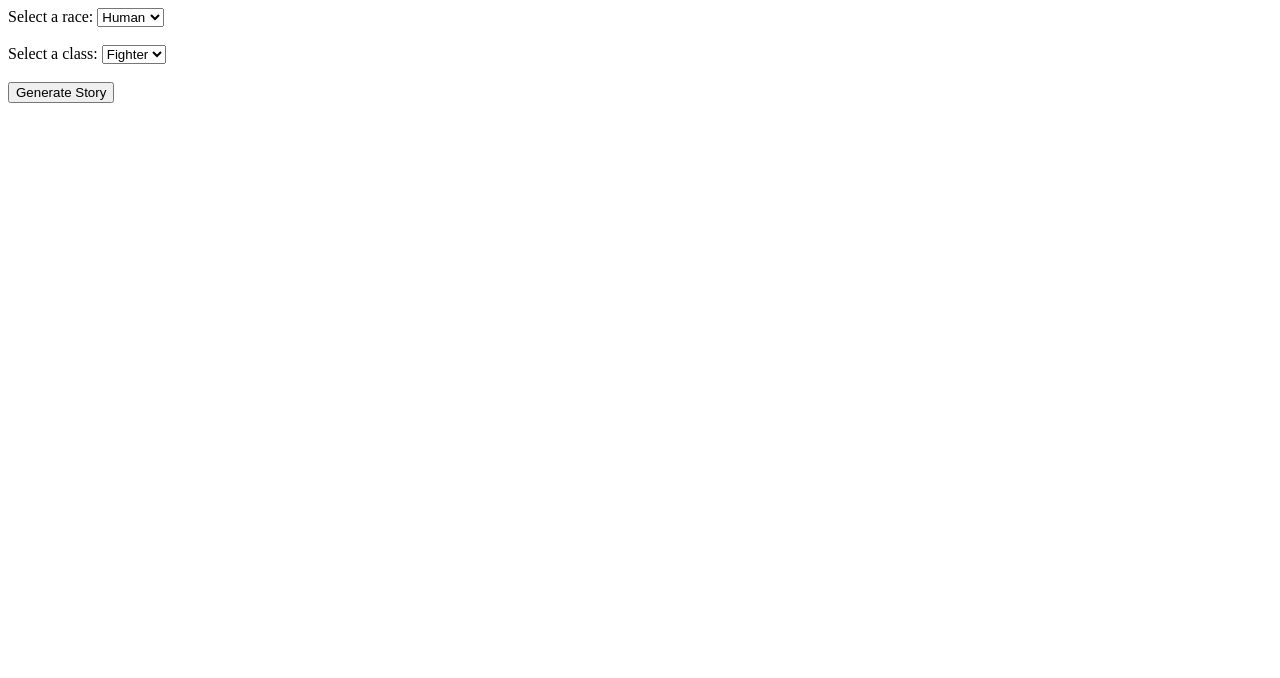
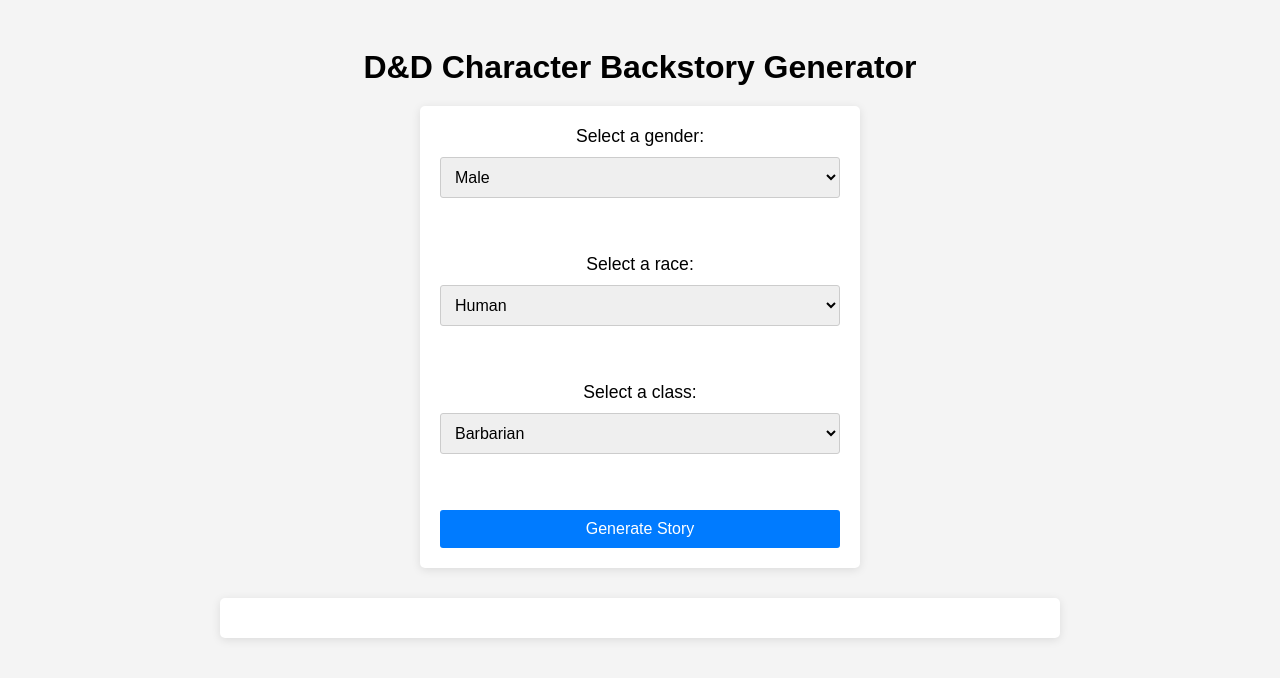
Before and after one commit to notstereomike/storygen, a website: page index.html in a window 1280 px wide. Drawn offline with Linux system fonts and the light colour scheme.

Commit message:
Added css and 300 word limit

```diff
--- a/index.html
+++ b/index.html
@@ -2,23 +2,113 @@
 <html>
   <head>
     <title>Story Generator</title>
+    <style>
+      body {
+        font-family: Arial, sans-serif;
+        background-color: #f4f4f4;
+        padding: 20px;
+      }
+
+      h1 {
+        text-align: center;
+        margin-bottom: 20px;
+      }
+
+      form {
+        display: flex;
+        flex-direction: column;
+        align-items: center;
+        background-color: #fff;
+        padding: 20px;
+        border-radius: 5px;
+        box-shadow: 0 2px 10px rgba(0, 0, 0, 0.1);
+        max-width: 400px;
+        margin: 0 auto;
+      }
+
+      label {
+        font-size: 1.1em;
+        margin-bottom: 10px;
+      }
+
+      select {
+        width: 100%;
+        padding: 10px;
+        font-size: 1em;
+        border: 1px solid #ccc;
+        border-radius: 3px;
+        margin-bottom: 20px;
+      }
+
+      input[type="submit"] {
+        width: 100%;
+        padding: 10px;
+        background-color: #007bff;
+        color: #fff;
+        font-size: 1em;
+        border: none;
+        border-radius: 3px;
+        cursor: pointer;
+      }
+
+      input[type="submit"]:hover {
+        background-color: #0056b3;
+      }
+
+      #story-container {
+        margin-top: 10px;
+        background-color: #fff;
+        padding: 20px;
+        border-radius: 5px;
+        box-shadow: 0 2px 10px rgba(0, 0, 0, 0.1);
+        max-width: 800px;
+        margin: 30px auto;
+        font-size: 1.1em;
+        line-height: 1.6;
+      }
+    </style>
   </head>
   <body>
+    <h1>D&D Character Backstory Generator</h1>
     <form id="generate-form">
+      <label for="gender-select">Select a gender:</label>
+      <select id="gender-select" name="gender">
+        <option value="male">Male</option>
+        <option value="female">Female</option>
+        <option value="non-binary">Non-binary</option>
+      </select>
+      <br><br>
       <label for="race-select">Select a race:</label>
       <select id="race-select" name="race">
         <option value="human">Human</option>
         <option value="elf">Elf</option>
         <option value="dwarf">Dwarf</option>
         <option value="halfling">Halfling</option>
+        <option value="dragonborn">Dragonborn</option>
+        <option value="gnome">Gnome</option>
+        <option value="half-elf">Half-Elf</option>
+        <option value="half-orc">Half-Orc</option>
+        <option value="tiefling">Tiefling</option>
+        <option value="aarakocra">Aarakocra</option>
+        <option value="genasi">Genasi</option>
+        <option value="goliath">Goliath</option>
+        <option value="tabaxi">Tabaxi</option>
       </select>
       <br><br>
       <label for="class-select">Select a class:</label>
       <select id="class-select" name="classType">
+        <option value="barbarian">Barbarian</option>
+        <option value="bard">Bard</option>
+        <option value="cleric">Cleric</option>
+        <option value="druid">Druid</option>
         <option value="fighter">Fighter</option>
-        <option value="cleric">Cleric</option>
+        <option value="monk">Monk</option>
+        <option value="paladin">Paladin</option>
+        <option value="ranger">Ranger</option>
+        <option value="rogue">Rogue</option>
+        <option value="sorcerer">Sorcerer</option>
+        <option value="warlock">Warlock</option>
         <option value="wizard">Wizard</option>
-        <option value="rogue">Rogue</option>
       </select>
       <br><br>
       <input type="submit" value="Generate Story">
```
Also changed, not shown: index.js (+6 -4 lines).
